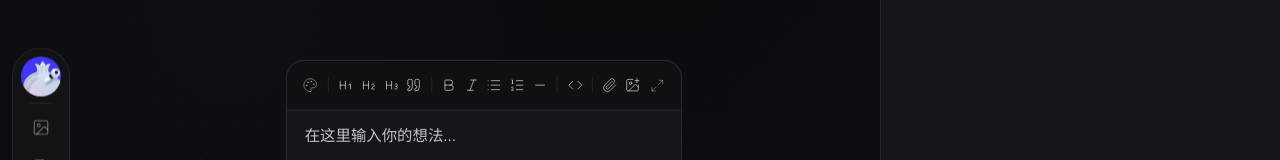
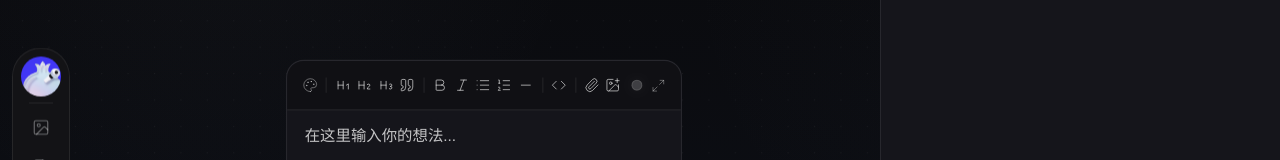
Before and after one commit to 732642856/-ai-, a Next.js app in the folder apps/web/: page /canvas in a window 1280 px wide. Both pictures are taken after a click on the button 41 px from the left and 266 px from the top of the page. Shown: the part 190-350 px from the top of the page. Built offline with nearby package versions, Linux system fonts and the light colour scheme.

Commit message:
feat(canvas): add node run status indicators

```diff
--- a/apps/web/src/app/canvas/components/nodes/ContentNode.tsx
+++ b/apps/web/src/app/canvas/components/nodes/ContentNode.tsx
@@ -32,6 +32,7 @@ import {
 import { Handle, Position, NodeResizer, type NodeProps, useReactFlow } from "@xyflow/react"
 import { DESIGN_TOKENS, ICON_CONFIG } from "../../styles/designSystem"
 import type { CanvasNodeData, CanvasNodeKind } from "../canvas/types"
+import { NodeRunStatusIndicator } from "./NodeRunStatusIndicator"
 
 interface ContentNodeProps extends NodeProps {
   data: CanvasNodeData
@@ -402,6 +403,8 @@ export const ContentNode = memo(function ContentNode({ id, data, selected }: Con
 
           <div className="flex-1" />
 
+          <NodeRunStatusIndicator data={data} variant="dot" />
+
           {/* Fullscreen */}
           <button
             onClick={() => setIsFullscreen(!isFullscreen)}
--- a/apps/web/src/app/canvas/components/nodes/ImageNode.tsx
+++ b/apps/web/src/app/canvas/components/nodes/ImageNode.tsx
@@ -20,6 +20,7 @@ import {
 import { Handle, Position, type NodeProps, useReactFlow } from "@xyflow/react"
 import { DESIGN_TOKENS } from "../../styles/designSystem"
 import type { CanvasNodeData, CanvasNodeKind } from "../canvas/types"
+import { NodeRunStatusIndicator } from "./NodeRunStatusIndicator"
 
 // Global registry for hover events
 const imageHoverRegistry: Record<string, {
@@ -255,9 +256,12 @@ export const ImageNode = memo(function ImageNode({ id, data, selected }: ImageNo
             <Upload size={13} strokeWidth={1.5} />
             <span>上传</span>
           </button>
-          <div className="flex items-center gap-1" style={{ color: DESIGN_TOKENS.textMuted }}>
-            <ImageIcon size={13} strokeWidth={1.5} />
-            <span className="text-[11px]">Image</span>
+          <div className="flex items-center gap-2">
+            <NodeRunStatusIndicator data={data} variant="dot" />
+            <div className="flex items-center gap-1" style={{ color: DESIGN_TOKENS.textMuted }}>
+              <ImageIcon size={13} strokeWidth={1.5} />
+              <span className="text-[11px]">Image</span>
+            </div>
           </div>
         </div>
 
--- /dev/null
+++ b/apps/web/src/app/canvas/components/nodes/NodeRunStatusIndicator.tsx
@@ -0,0 +1,96 @@
+"use client"
+
+import { CheckCircle2, CircleAlert, Clock3, Loader2, MinusCircle } from "lucide-react"
+import type { CanvasNodeData, NodeRunStatus } from "../canvas/types"
+import { getCompatibleRunMeta } from "../../utils/nodeRunMeta"
+
+interface NodeRunStatusIndicatorProps {
+  data: CanvasNodeData
+  variant?: "dot" | "badge"
+  showIdle?: boolean
+  className?: string
+}
+
+const statusLabels: Record<NodeRunStatus, string> = {
+  idle: "Idle",
+  pending: "Pending",
+  running: "Running",
+  succeeded: "Done",
+  failed: "Failed",
+  cancelled: "Cancelled",
+}
+
+const statusDotClasses: Record<NodeRunStatus, string> = {
+  idle: "border-white/10 bg-white/20 shadow-white/5",
+  pending: "border-amber-300/40 bg-amber-300/70 shadow-amber-300/20",
+  running: "border-sky-300/50 bg-sky-300/80 shadow-sky-300/25",
+  succeeded: "border-emerald-300/45 bg-emerald-300/80 shadow-emerald-300/25",
+  failed: "border-red-300/50 bg-red-300/85 shadow-red-300/25",
+  cancelled: "border-zinc-300/35 bg-zinc-300/55 shadow-zinc-300/15",
+}
+
+const statusBadgeClasses: Record<NodeRunStatus, string> = {
+  idle: "border-white/10 bg-white/5 text-white/45",
+  pending: "border-amber-300/30 bg-amber-400/10 text-amber-200/80",
+  running: "border-sky-300/30 bg-sky-400/10 text-sky-200/85",
+  succeeded: "border-emerald-300/25 bg-emerald-400/10 text-emerald-200/85",
+  failed: "border-red-300/30 bg-red-400/10 text-red-200/85",
+  cancelled: "border-zinc-300/20 bg-zinc-400/10 text-zinc-200/65",
+}
+
+function StatusIcon({ status }: { status: NodeRunStatus }) {
+  if (status === "running") return <Loader2 size={11} className="animate-spin" />
+  if (status === "pending") return <Clock3 size={11} />
+  if (status === "succeeded") return <CheckCircle2 size={11} />
+  if (status === "failed") return <CircleAlert size={11} />
+  if (status === "cancelled") return <MinusCircle size={11} />
+  return null
+}
+
+export function NodeRunStatusIndicator({
+  data,
+  variant = "dot",
+  showIdle = true,
+  className = "",
+}: NodeRunStatusIndicatorProps) {
+  const runMeta = getCompatibleRunMeta(data)
+  const status = runMeta.runStatus
+
+  if (!showIdle && status === "idle") return null
+
+  const titleParts = [
+    `状态: ${statusLabels[status]}`,
+    runMeta.message,
+    runMeta.error,
+    runMeta.pendingReason,
+  ].filter(Boolean)
+  const title = titleParts.join("\n")
+
+  if (variant === "badge") {
+    return (
+      <span
+        title={title}
+        className={`nodrag inline-flex items-center gap-1 rounded-full border px-2 py-1 text-[10px] font-medium ${statusBadgeClasses[status]} ${className}`}
+      >
+        <StatusIcon status={status} />
+        {statusLabels[status]}
+      </span>
+    )
+  }
+
+  return (
+    <span
+      title={title}
+      aria-label={statusLabels[status]}
+      className={`nodrag inline-flex h-7 w-7 items-center justify-center rounded-md transition-colors hover:bg-white/8 ${className}`}
+    >
+      {status === "running" ? (
+        <Loader2 size={13} className="animate-spin text-sky-200/85" />
+      ) : (
+        <span
+          className={`h-2.5 w-2.5 rounded-full border shadow-[0_0_10px] ${statusDotClasses[status]}`}
+        />
+      )}
+    </span>
+  )
+}
--- a/apps/web/src/app/canvas/hooks/useWorkflowRunner.ts
+++ b/apps/web/src/app/canvas/hooks/useWorkflowRunner.ts
@@ -468,6 +468,7 @@ export function useWorkflowRunner(options?: { onRunEvent?: (event: WorkflowRunEv
               displayWidth: 280,
               displayHeight: 200,
               status: "done" as const,
+              runMeta: createSucceededRunMeta({ runId: runContext?.runId, message: "图片已生成" }),
               createdAt: Date.now(),
             },
           }
@@ -484,6 +485,7 @@ export function useWorkflowRunner(options?: { onRunEvent?: (event: WorkflowRunEv
 
       updateNodeData(node.id, {
         status: "done",
+        runMeta: createSucceededRunMeta({ runId: runContext?.runId, message: "图片已生成" }),
         summary: `图片已生成`,
       })
 
@@ -708,12 +710,14 @@ export function useWorkflowRunner(options?: { onRunEvent?: (event: WorkflowRunEv
     } catch (err: any) {
       const finishedAt = new Date().toISOString()
 
+      const failedRunMeta = createFailedRunMeta({
+        error: err.message || "执行失败",
+        runId,
+        message: err.message || "执行失败",
+      })
+
       updateNodeData(nodeId, {
-        runMeta: createFailedRunMeta({
-          error: err.message || "执行失败",
-          runId,
-          message: err.message || "执行失败",
-        }),
+        runMeta: failedRunMeta,
       })
 
       // ── Record failed history ──────────────────────────
@@ -731,13 +735,10 @@ export function useWorkflowRunner(options?: { onRunEvent?: (event: WorkflowRunEv
       })
       useRunHistoryStore.getState().append(historyItem)
 
-      // Set currentHistoryId on runMeta
-      const currentRunMeta = node.data.runMeta
-      if (currentRunMeta) {
-        updateNodeData(nodeId, {
-          runMeta: { ...currentRunMeta, currentHistoryId: historyItem.id } as NodeRunMeta,
-        })
-      }
+      // Set currentHistoryId without losing failed status/error metadata
+      updateNodeData(nodeId, {
+        runMeta: { ...failedRunMeta, currentHistoryId: historyItem.id } as NodeRunMeta,
+      })
 
       // ── Record failed usage ─────────────────────────────
       const isImg = isImageModelStep(kind)
```
